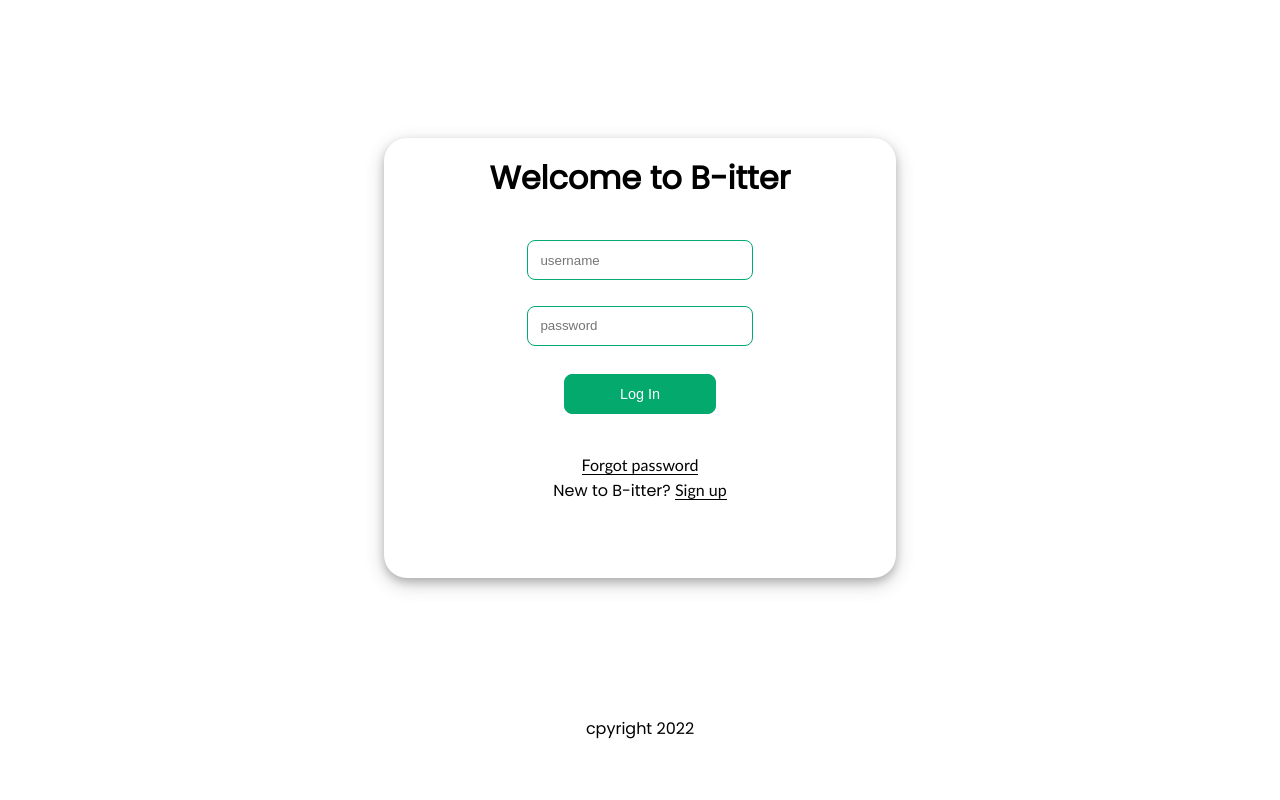
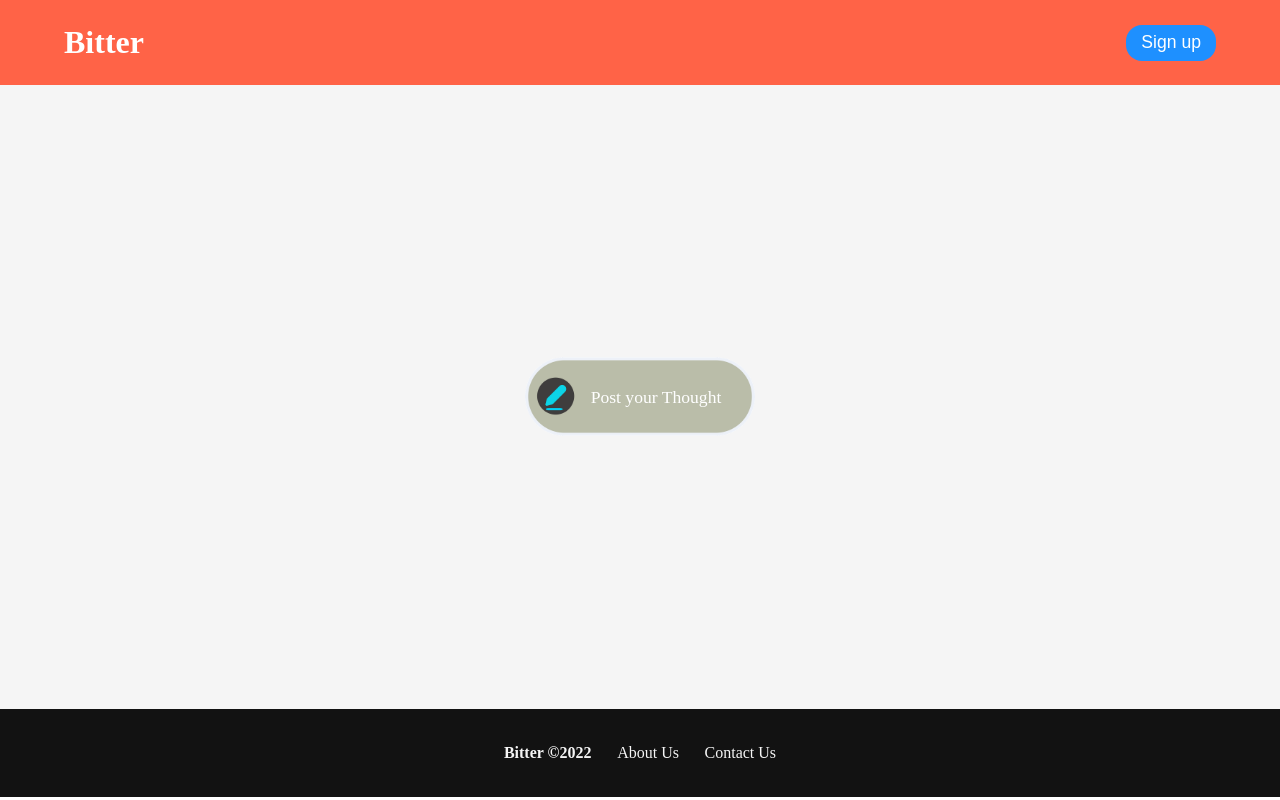
Before and after one commit to asyncdoggo/Yarro, a Flask app: page / in a window 1280 px wide. Run offline with Flask 2, Linux system fonts and the light colour scheme.

Commit message:
changes for landing page

```diff
--- a/app.py
+++ b/app.py
@@ -63,6 +63,27 @@ def main():
     """
     token = request.cookies.get("token")
     if not token:
+        return render_template("landing.html")
+    try:
+        data = jwt.decode(token, app.config['SECRET_KEY'], algorithms=["HS256"])
+        current_user = Data.User.query.filter_by(id=data['id']).first()
+        if current_user.confirmed:
+            return render_template("main.html")
+        return render_template("landing.html")
+    except Exception:
+        return render_template("landing.html")
+
+
+@app.route("/register")
+def register_render():
+    """Renders register.html"""
+    return render_template("register.html")
+
+
+@app.route("/login")
+def login():
+    token = request.cookies.get("token")
+    if not token:
         return render_template("index.html")
     elif token == "success":
         response = flask.make_response(render_template("index.html", error="Reset successful"))
@@ -77,17 +98,11 @@ def main():
             data = jwt.decode(token, app.config['SECRET_KEY'], algorithms=["HS256"])
             current_user = Data.User.query.filter_by(id=data['id']).first()
             if current_user.confirmed:
-                return render_template("main.html")
+                return flask.redirect("/")
             else:
                 return render_template("confirmemail.html")
         except Exception:
             return render_template("index.html")
-
-
-@app.route("/register")
-def register_render():
-    """Renders register.html"""
-    return render_template("register.html")
 
 
 @app.route("/password/reset")
--- a/templates/index.html
+++ b/templates/index.html
@@ -54,7 +54,7 @@
         </div>
 
     <footer>
-        <p>cpyright 2022</p>
+        <p>copyright 2022</p>
     </footer>
 
     </main>
--- a/templates/landing.html
+++ b/templates/landing.html
@@ -4,19 +4,19 @@
   <meta charset="UTF-8">
   <meta http-equiv="X-UA-Compatible" content="IE=edge">
   <meta name="viewport" content="width=device-width, initial-scale=1.0">
-  <link rel="stylesheet" href="../static/css/landing.css">
+  <link rel="stylesheet" href="/static/css/landing.css">
   <title>Bitter - Its your Thought </title>
 </head>
 <body>
   <header>
     <nav class="flex-row-jspcebtw-alicen">
       <h2 class="h2">Bitter </h2>
-      <button class="button"><a class="a" href="register.html">Sign up</a></button>
+      <button class="button"><a class="a" href="/register">Sign up</a></button>
     </nav>
   </header>
 
   <main class="flex-row-cen-alicen">
-    <a href="index.html" class="a">Post your Thought</a>
+    <a href="/login" class="a">Post your Thought</a>
   </main>
 
   <footer class="flex-row-cen-alicen">
```
